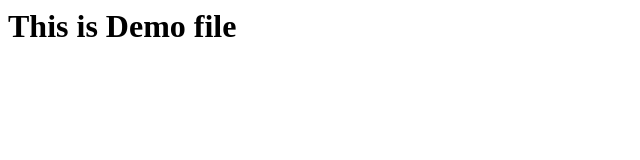
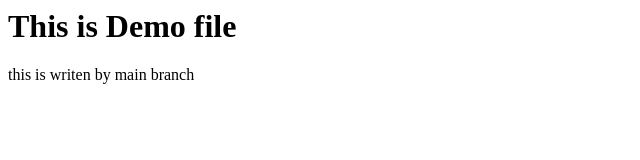
Before and after one commit to Ankit-Choudhary-3/Demo-learning-repo, a plain HTML site: page index.html in a window 1280 px wide. Shown: the whole page, without its empty margins (0-640 px from the left). Drawn offline with Linux system fonts and the light colour scheme.

Commit message:
new line add

```diff
--- a/index.html
+++ b/index.html
@@ -1 +1,2 @@
 <h1>This is Demo file</h1>
+<p>this is writen by main branch</p>
```
